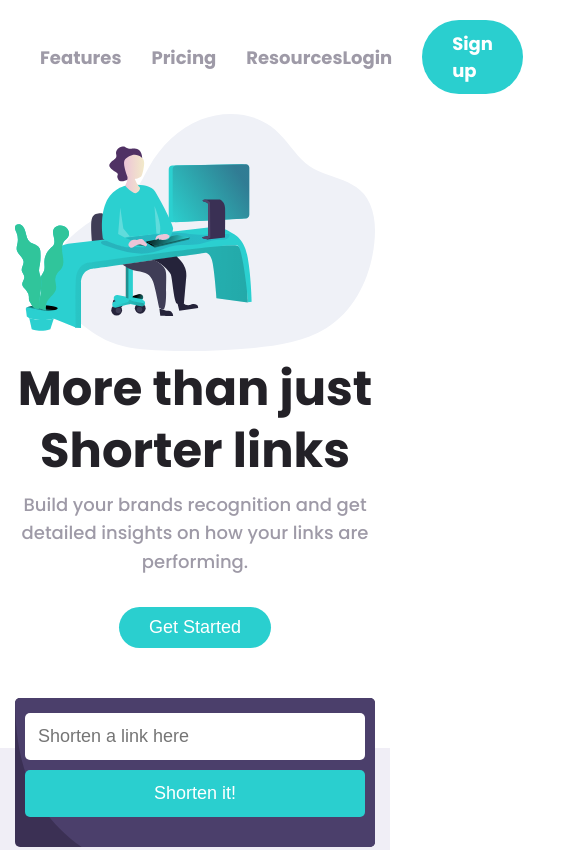
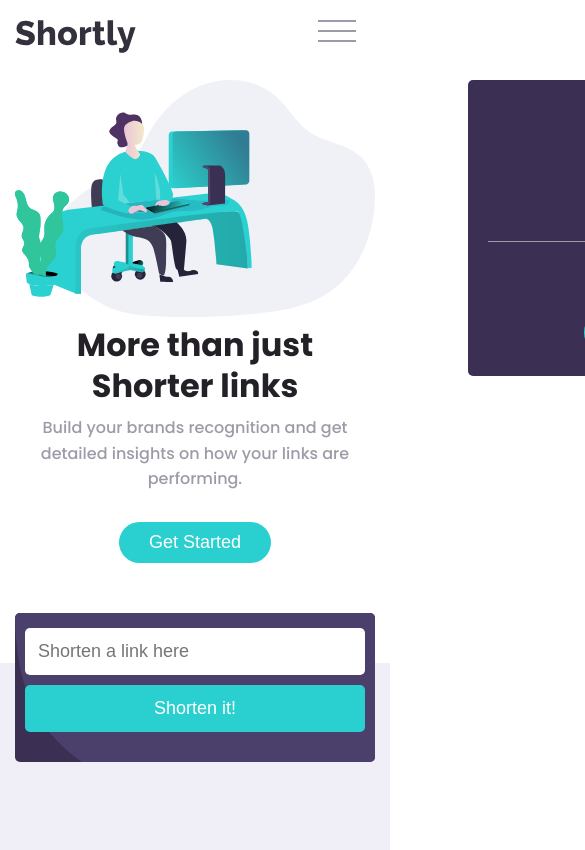
Before and after one commit to kechicheb/url-shortener, a plain HTML site: page index.html in a window 390 px wide. Shown: the top 850 px of the page, 585 px wide, since content can reach past the window. Drawn offline with Linux system fonts and the light colour scheme.

Commit message:
Links are made responsive

```diff
--- a/index.html
+++ b/index.html
@@ -17,6 +17,11 @@
     <header>
       <div class="container">
         <div class="logo"><img src="images/logo.svg" alt="logo" /></div>
+        <div class="menu-icon">
+          <span></span>
+          <span></span>
+          <span></span>
+        </div>
         <div class="links">
           <ul>
             <li><a href="#">Features</a></li>
--- a/main.js
+++ b/main.js
@@ -7,7 +7,12 @@ const form = selectElement("form");
 const input = selectElement("input");
 const pError = selectElement(".shorten .container .input-container .error");
 const divResult = selectElement(".shorten .container .result");
-
+const links = selectElement(".links");
+const menu = selectElement(".menu-icon");
+menu.onclick = function () {
+  menu.classList.toggle("active");
+  links.classList.toggle("active");
+};
 form.addEventListener("submit", (e) => {
   e.preventDefault();
   const url = input.value;
--- a/style.css
+++ b/style.css
@@ -85,11 +85,14 @@ body {
   margin-inline: auto;
   font-size: 18px;
   background-color: #fff;
+  overflow-x: hidden;
 }
 /* End Global Rules */
 
 /* Start Header */
-
+header {
+  position: relative;
+}
 header .container {
   display: flex;
   padding-block: 20px;
@@ -129,6 +132,105 @@ header .container .links ul li a.btn {
   -moz-border-radius: 50px;
   -ms-border-radius: 50px;
   -o-border-radius: 50px;
+}
+.menu-icon {
+  cursor: pointer;
+  position: relative;
+  width: 38px;
+  height: 20px;
+  display: none;
+  transform: translate(-50%, -50%);
+  -webkit-transform: translate(-50%, -50%);
+  -moz-transform: translate(-50%, -50%);
+  -ms-transform: translate(-50%, -50%);
+  -o-transform: translate(-50%, -50%);
+}
+.menu-icon span {
+  position: absolute;
+  left: 0;
+  width: 100%;
+  border: 1.5px solid var(--grayish-violet);
+  background-color: var(--grayish-violet);
+  transition:all 0.3s ease;
+  -webkit-transition:all 0.3s ease;
+  -moz-transition:all 0.3s ease;
+  -ms-transition:all 0.3s ease;
+  -o-transition:all 0.3s ease;
+}
+.menu-icon span:nth-child(1) {
+  top: 0;
+}
+.menu-icon span:nth-child(2) {
+  top: 50%;
+}
+.menu-icon span:last-child {
+  top: 100%;
+}
+.menu-icon.active > span:nth-child(2) {
+  opacity: 0;
+}
+.menu-icon.active span {
+  top: 50%;
+}
+.menu-icon.active span:first-child {
+  transform: rotate(45deg);
+  -webkit-transform: rotate(45deg);
+  -moz-transform: rotate(45deg);
+  -ms-transform: rotate(45deg);
+  -o-transform: rotate(45deg);
+}
+.menu-icon.active span:last-child {
+  transform: rotate(-45deg);
+  -webkit-transform: rotate(-45deg);
+  -moz-transform: rotate(-45deg);
+  -ms-transform: rotate(-45deg);
+  -o-transform: rotate(-45deg);
+}
+
+@media (max-width:767px) {
+  header .container {
+    justify-content: space-between;
+  }
+  .menu-icon {
+    display: flex;
+  }
+  header .container .links {
+    position: absolute;
+    top: 100%;
+    left: 120%;
+    flex-direction: column;
+    justify-content: center;
+    width: calc(100% - 30px);
+    background-color: var(--dark-violet);
+    padding:20px ;
+    border-radius: 5px;
+    -webkit-border-radius: 5px;
+    -moz-border-radius: 5px;
+    -ms-border-radius: 5px;
+    -o-border-radius: 5px;
+    transition: .4s;
+    -webkit-transition: .4s;
+    -moz-transition: .4s;
+    -ms-transition: .4s;
+    -o-transition: .4s;
+}
+header .container .links.active {
+  left: 15px;
+}
+  header .container .links ul {
+    flex-direction: column;
+    gap: 20px;
+  }
+  header .container .links ul:first-child {
+    padding-bottom: 20px;
+  }
+  header .container .links ul:last-child {
+    padding-top: 20px;
+    border-top: 1px solid var(--grayish-violet);
+  }
+  header .container .links ul li a {
+    color: #fff;
+  }
 }
 /* End Header */
 
@@ -181,11 +283,13 @@ header .container .links ul li a.btn {
   }
   .landing .container .left h1 {
     line-height: 1.3;
+    font-size: 2rem;
     margin-bottom: 8px;
   }
   .landing .container .left p {
     max-width: 400px;
     line-height: 1.6;
+    font-size: 16px;
   }
 }
 /* End Landing */
@@ -342,11 +446,11 @@ main {
 /*  End Shortener */
 /* Start Advanced Statistics */
 .statistics {
-  padding-bottom: 100px;
+  padding-bottom: 130px;
 }
 .statistics .special-header {
   text-align: center;
-  padding-block: 80px;
+  padding-block:30px 80px;
 }
 .statistics .special-header h1 {
   font-size: 35px;
@@ -516,7 +620,7 @@ footer .container ul li a {
 footer .container ul li a:hover {
   color: var(--cyan);
 }
-@media (max-width:600px) {
+@media (max-width:767px) {
   footer .container {
    align-items: center;
    text-align: center;
```
